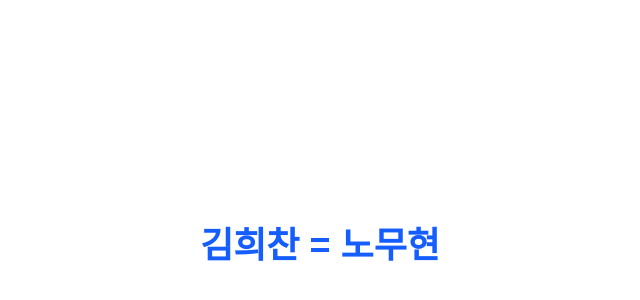
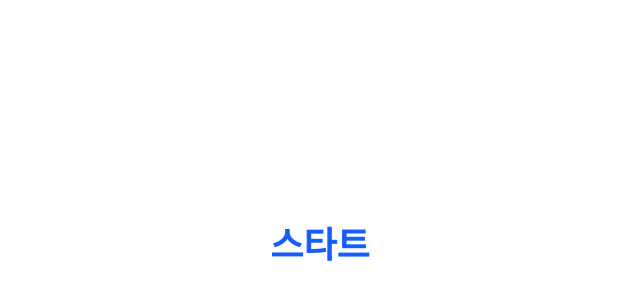
Before and after one commit to gisung3253/my_manager, a Next.js app: page / in a window 1280 px wide. Shown: the part 154-454 px from the top of the page, without its empty margins (320-960 px from the left). Built offline with nearby package versions, Linux system fonts and the light colour scheme.

Commit message:
000 start

```diff
--- a/src/app/page.tsx
+++ b/src/app/page.tsx
@@ -2,7 +2,7 @@ export default function Home() {
   return (
     <main className="min-h-screen flex items-center justify-center">
       <h1 className="text-4xl font-bold text-blue-600">
-        김희찬 = 노무현
+        스타트
       </h1>
     </main>
   )
```
